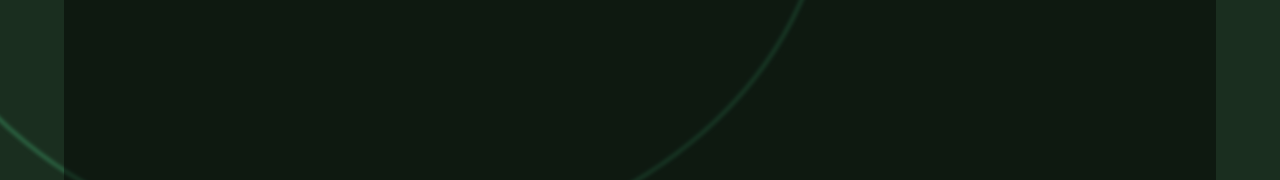
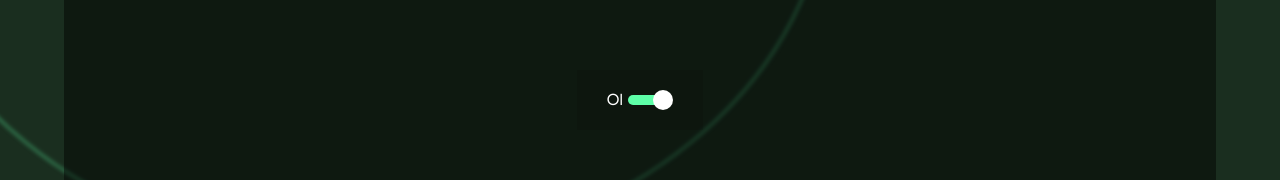
Before and after one commit to NicollyAlves/ecompany-friendly, a React (Create React App) app in the folder ecompany-friendly/: page / in a window 1280 px wide. Shown: the part 300-480 px from the top of the page. Built offline with nearby package versions, Linux system fonts and the light colour scheme.

Commit message:
add button switch light/darkmode

```diff
--- a/ecompany-friendly/package.json
+++ b/ecompany-friendly/package.json
@@ -15,12 +15,14 @@
     "cors": "^2.8.5",
     "json-server": "^0.16.3",
     "json-server-auth": "^2.1.0",
+    "polished": "^4.2.2",
     "react": "^18.2.0",
     "react-dom": "^18.2.0",
     "react-hok": "^0.0.2",
     "react-hook-form": "^7.36.1",
     "react-router-dom": "^6.4.1",
     "react-scripts": "5.0.1",
+    "react-switch": "^7.0.0",
     "react-toastify": "^9.0.8",
     "styled-components": "^5.3.6",
     "typescript": "^4.8.4",
--- a/ecompany-friendly/src/App.jsx
+++ /dev/null
@@ -1,13 +0,0 @@
-import Dashboard from "./pages/Dashboard";
-import GlobalStyles from "./styles/global";
-
-const App = () => {
-  return (
-    <>
-      <GlobalStyles />
-      <Dashboard />
-    </>
-  );
-};
-
-export default App;
--- /dev/null
+++ b/ecompany-friendly/src/App.tsx
@@ -0,0 +1,28 @@
+import { ThemeProvider, DefaultTheme } from "styled-components";
+import Header from "./components/ButtonMode/ButtonLightmode";
+import Dashboard from "./pages/Dashboard";
+import GlobalStyles from "./styles/global";
+import dark from "./styles/themes/dark";
+import light from "./styles/themes/light";
+import usePersistedState from "./utils/usePersistedState";
+
+const App = () => {
+
+  const [ themes, setThemes ] = usePersistedState<DefaultTheme>('theme', dark)
+
+  const toggleTheme = () => {
+    setThemes(themes.title === "dark" ? light : dark)
+  }
+
+  return (
+    <>
+      <ThemeProvider theme={themes} >
+        <GlobalStyles />
+        <Dashboard />
+        <Header toggleTheme={toggleTheme} />
+      </ThemeProvider>
+    </>
+  );
+};
+
+export default App;
--- /dev/null
+++ b/ecompany-friendly/src/components/ButtonMode/ButtonLightmode.tsx
@@ -0,0 +1,49 @@
+/*import { useContext } from "react"
+import { ThemeProvider } from "styled-components"
+import { LightmodeContext } from "../../contexts/lightmode"
+import { themes } from "../../themes"
+
+export const ButtonLightMode = () => {
+
+    const { getOpositeTheme, currentTheme, setCurrentTheme } = useContext(LightmodeContext)
+
+    return (
+        <ThemeProvider theme={themes[currentTheme]} >
+            <button onClick={() => setCurrentTheme(getOpositeTheme())} >lightmode</button>
+        </ThemeProvider>
+    )
+}*/
+
+import React, { useContext } from 'react';
+import Switch from 'react-switch';
+import { ThemeContext } from 'styled-components';
+import { shade } from 'polished';
+
+import { Container } from './styles';
+
+interface Props {
+  toggleTheme(): void;
+}
+
+const Header: React.FC<Props> = ({ toggleTheme }) => {
+  const { colors, title } = useContext(ThemeContext);
+
+  return (
+    <Container>
+      OI
+      <Switch
+        onChange={toggleTheme}
+        checked={title === 'dark'}
+        checkedIcon={false}
+        uncheckedIcon={false}
+        height={10}
+        width={40}
+        handleDiameter={20}
+        offColor={shade(0.15, colors.primary)}
+        onColor={colors.secundary}
+      />
+    </Container>
+  );
+};
+
+export default Header;
--- /dev/null
+++ b/ecompany-friendly/src/components/ButtonMode/styles.ts
@@ -0,0 +1,13 @@
+import styled from 'styled-components';
+
+export const Container = styled.div`
+    height: 60px;
+    background: ${props => props.theme.colors.primary};
+    color: #FFF;
+    display: flex;
+    align-items: center;
+    justify-content: space-between;
+    padding: 0 30px;
+    position: absolute;
+    z-index: 5;
+`;
--- /dev/null
+++ b/ecompany-friendly/src/styles/themes/dark.ts
@@ -0,0 +1,12 @@
+
+export default {
+    title: 'dark',
+
+    colors: {
+      primary: 'rgba(0,0,0,0.1)',
+      secundary: '#5EFFA8',
+
+      background: 'rgba(0,0,0,0.1)',
+      text: '#fff'
+    },
+  };
--- /dev/null
+++ b/ecompany-friendly/src/styles/themes/light.ts
@@ -0,0 +1,11 @@
+export default {
+  title: 'light',
+
+  colors: {
+    primary: 'rgba(255,255,255,0.7)',
+    secundary: 'rgba(66,134,83,0.8)',
+
+    background: 'rgba(255,255,255,0.7)',
+    text: '#333'
+  },
+};
--- /dev/null
+++ b/ecompany-friendly/src/utils/usePersistedState.ts
@@ -0,0 +1,26 @@
+import { useState, useEffect, Dispatch, SetStateAction } from 'react';
+
+type Response<T> = [
+  T,
+  Dispatch<SetStateAction<T>>,
+];
+
+function usePersistedState<T>(key: string, initialState: T): Response<T> {
+  const [state, setState] = useState(() => {
+    const storageValue = localStorage.getItem(key);
+
+    if (storageValue) {
+      return JSON.parse(storageValue);
+    } else {
+      return initialState;
+    }
+  });
+
+  useEffect(() => {
+    localStorage.setItem(key, JSON.stringify(state));
+  }, [key, state]);
+
+  return [state, setState];
+}
+
+export default usePersistedState;
```
Also changed, not shown: ecompany-friendly/src/styles/styled.d.ts (added, +15 -0 lines), ecompany-friendly/src/globalStyle/globalStyle.js (deleted), ecompany-friendly/src/pages/Dashboard/styles.ts (line endings or trailing spaces), 1 other file (tests, documents, lock files or other folders).
